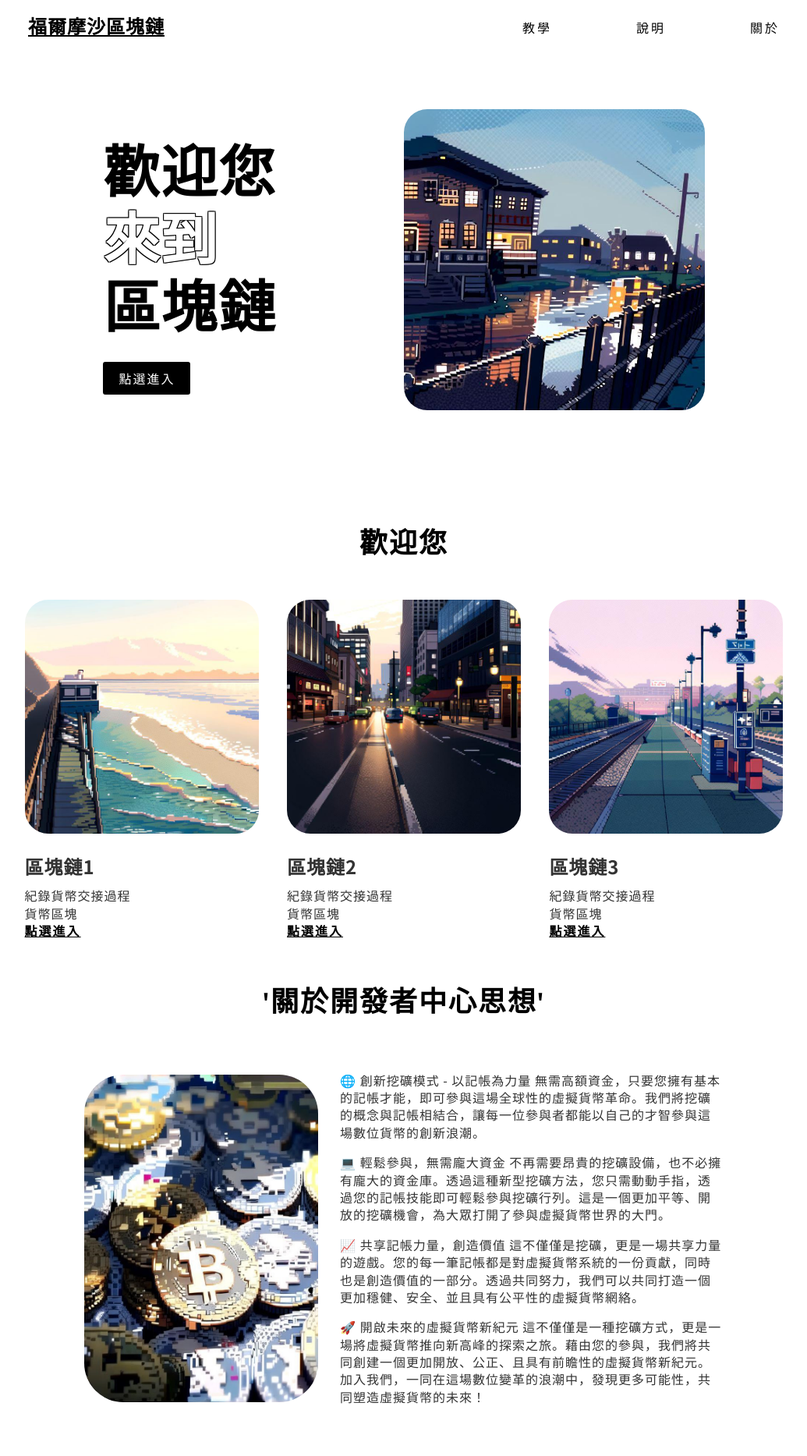
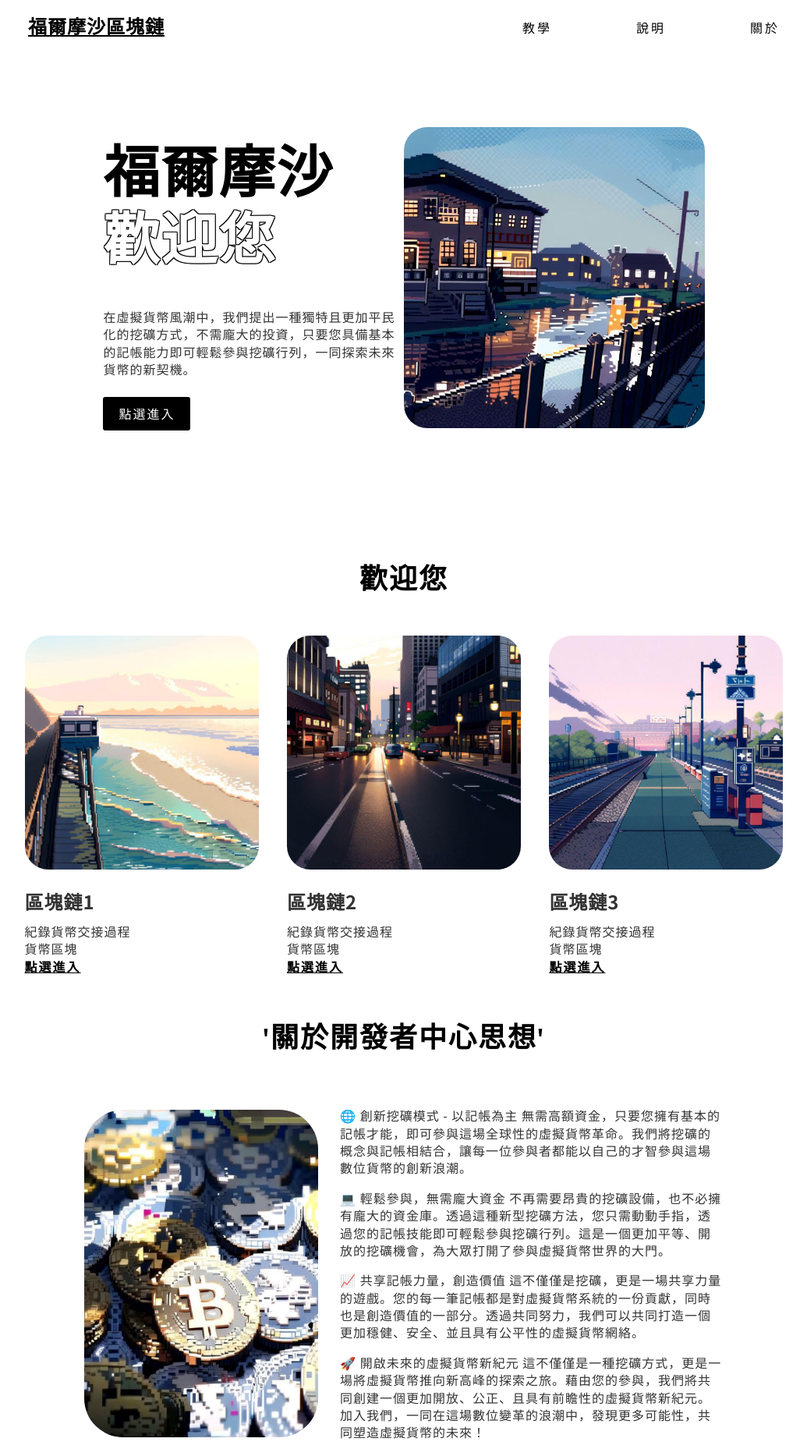
Before and after one commit to kkkgkkk/kkkgkkk.github.io, a plain HTML site: page index.html in a window 1280 px wide. Shown: the top 1867 px of the page at 78% size, without its empty margins (122-1157 px from the left). Drawn offline with Linux system fonts and the light colour scheme; a web font is replaced by a local one.

Commit message:
Add files via upload
Signed-off-by: kkkgkkk <155944490+kkkgkkk@users.noreply.github.com>

```diff
--- a/index.html
+++ b/index.html
@@ -30,8 +30,8 @@
         <section class="section-primary">
             <div class="primary-content wrapper-content">
                 <div class="wrapper-primary-text">
-                    <h2 class="primary__title section__title">歡迎您<br><span class="section__title">
-                            來到</span><br>區塊鏈</h2>
+                    <h2 class="primary__title section__title">福爾摩沙<br><span class="section__title">
+                        歡迎您</span></h2><br>在虛擬貨幣風潮中，我們提出一種獨特且更加平民化的挖礦方式，不需龐大的投資，只要您具備基本的記帳能力即可輕鬆參與挖礦行列，一同探索未來貨幣的新契機。
                     <p class="primary__text">
                     </p>
                     <a href="" class="primary__link-button link-button">點選進入</a>
@@ -89,7 +89,7 @@
                 <div class="wrapper-about">
                     <img class="about__img" src="assets/images/g_1.jpg" height="420px" width="300px" style="border-radius: 50px;" alt="">
                     <div class="wrapper-about-text">
-                        <p>🌐 創新挖礦模式 - 以記帳為力量
+                        <p>🌐 創新挖礦模式 - 以記帳為主
 
                             無需高額資金，只要您擁有基本的記帳才能，即可參與這場全球性的虛擬貨幣革命。我們將挖礦的概念與記帳相結合，讓每一位參與者都能以自己的才智參與這場數位貨幣的創新浪潮。
                             </p>
```
